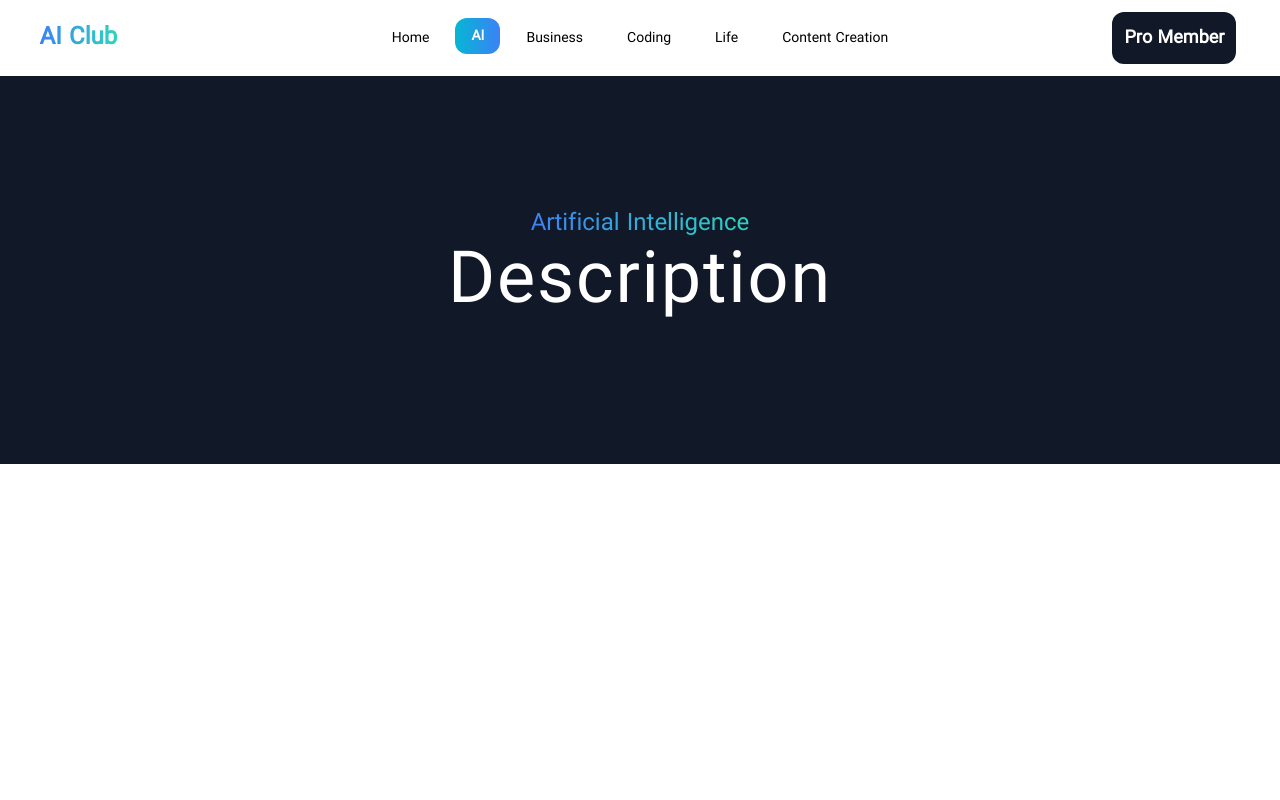
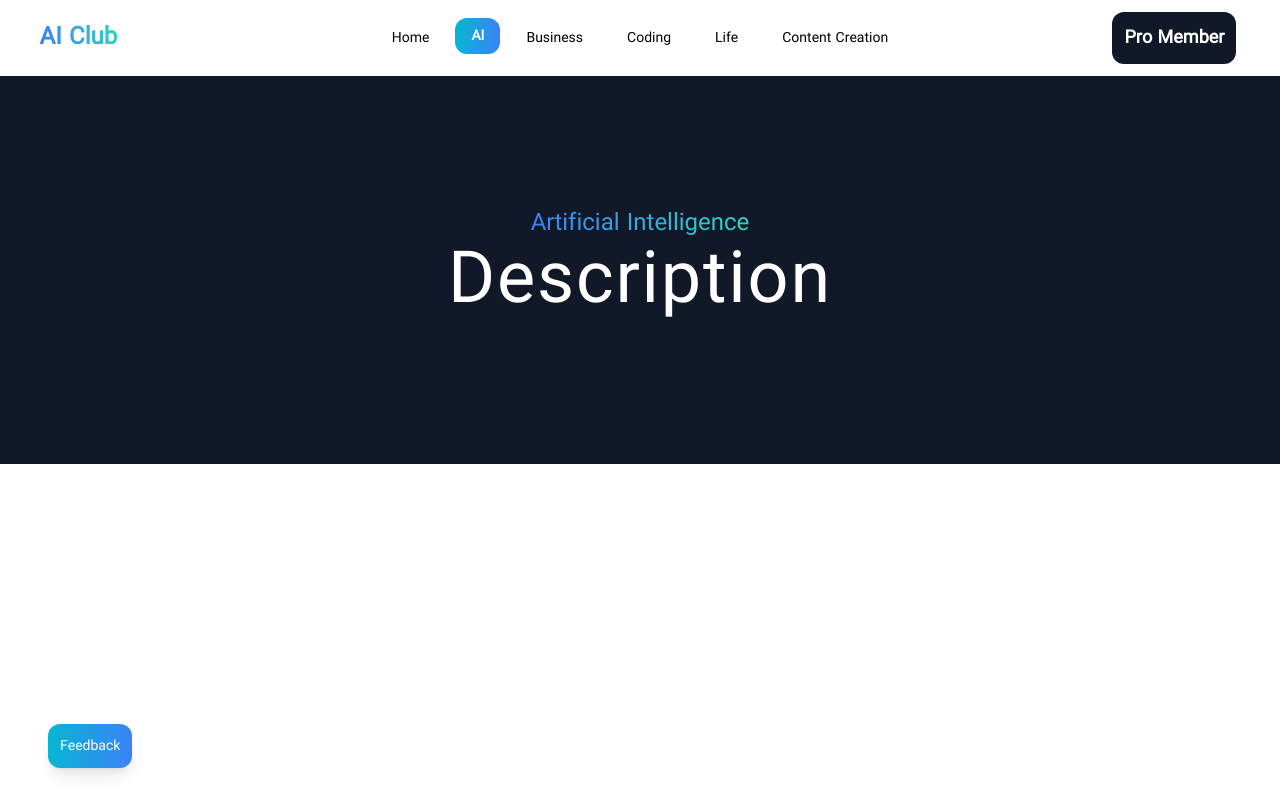
Before and after one commit to homayunmmdy/Javascript-Mosh, a Next.js app: page /ai in a window 1280 px wide. Built offline with nearby package versions, Linux system fonts and the light colour scheme.

Commit message:
feedback btn

```diff
--- /dev/null
+++ b/app/components/Feedback.jsx
@@ -0,0 +1,16 @@
+import React from 'react'
+import Link from "next/link";
+
+const Feedback = () => {
+  return (
+    <div>
+         <div className="fixed bottom-0 left-0 w-full md:bottom-8 md:left-12 md:w-auto z-50">
+                <div className="bg-gradient-to-r from-cyan-500 to-blue-500 rounded-xl font-bold  text-sm p-3 shadow-lg flex justify-between">
+                        <Link className="font-medium  text-white" href="/feedback" target="_blank" rel="noreferrer">Feedback</Link>
+                </div>
+            </div>
+    </div>
+  )
+}
+
+export default Feedback
--- a/app/layout.jsx
+++ b/app/layout.jsx
@@ -3,6 +3,7 @@ import "./Font.css";
 import "./globals.css";
 import SiteConfig from "@/app/config/site"
 import Navbar from "./components/Navbar";
+import Feedback from "./components/Feedback";
 const inter = Inter({ subsets: ["greek"] });
 
 export const metadata = {
@@ -18,6 +19,7 @@ export default function RootLayout({ children }) {
         <main className="mt-16 bg-base-100">
           {children}
         </main>
+        <Feedback />
       </body>
     </html>
   );
```
